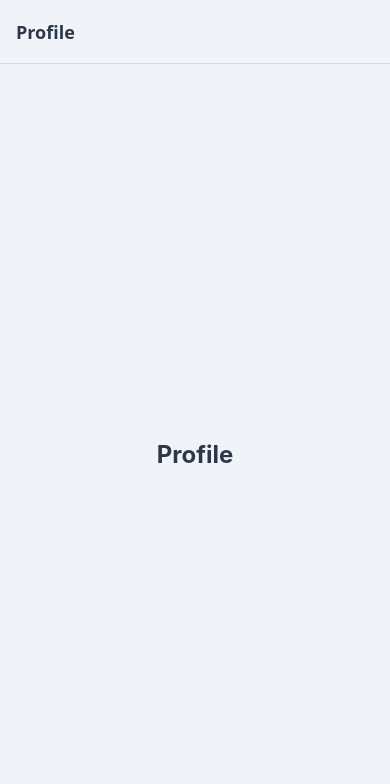
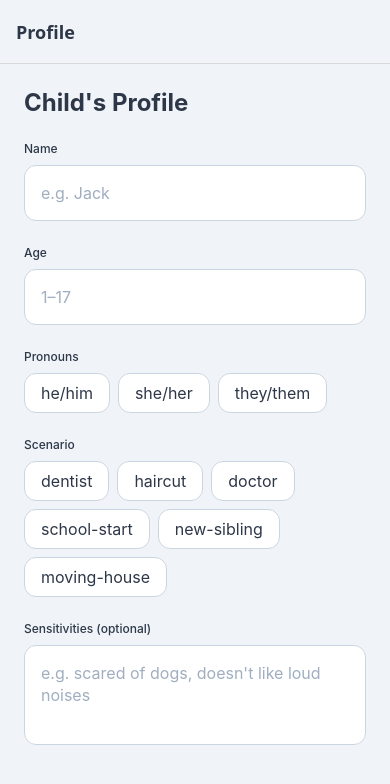
Before and after one commit to letizia-sorrentino/storykind-mobile, a React Native app: screen /Profile in a window 390 px wide. Shown: the top 784 px of the page. Built offline with nearby package versions, Linux system fonts and the light colour scheme.

Commit message:
Sprint 2 (session 1): profile screen scaffold, Field + OptionButton components, profileRepo, theme tokens

```diff
--- a/package.json
+++ b/package.json
@@ -9,6 +9,7 @@
     "web": "expo start --web"
   },
   "dependencies": {
+    "@react-native-async-storage/async-storage": "2.2.0",
     "@react-navigation/native": "^7.2.2",
     "@react-navigation/native-stack": "^7.14.12",
     "expo": "~54.0.33",
--- /dev/null
+++ b/src/components/Field/index.tsx
@@ -0,0 +1,26 @@
+import type { ReactNode } from "react";
+import { StyleSheet, Text, View } from "react-native";
+import { colors, spacing, typography } from "../../constants/theme";
+
+type FieldProps = { label: string; children: ReactNode };
+
+const Field = ({ label, children }: FieldProps) => {
+  return (
+    <View style={styles.container}>
+      <Text style={styles.label}>{label}</Text>
+      {children}
+    </View>
+  );
+};
+
+const styles = StyleSheet.create({
+  container: {
+    gap: spacing.sm,
+  },
+  label: {
+    ...typography.label,
+    color: colors.text,
+  },
+});
+
+export default Field;
--- /dev/null
+++ b/src/components/OptionButton/index.tsx
@@ -0,0 +1,39 @@
+import { StyleSheet, Text, TouchableOpacity } from "react-native";
+import { colors, radius, typography, spacing } from "../../constants/theme";
+
+type OptionButtonProps = {
+  label: string;
+  selected: boolean;
+  onPress: () => void;
+};
+
+const OptionButton = ({ label, selected, onPress }: OptionButtonProps) => {
+  return (
+    <TouchableOpacity
+      style={[styles.container, selected && styles.containerSelected]}
+      onPress={onPress}
+    >
+      <Text style={[styles.label, selected && styles.labelSelected]}>
+        {label}
+      </Text>
+    </TouchableOpacity>
+  );
+};
+const styles = StyleSheet.create({
+  container: {
+    paddingVertical: spacing.sm,
+    paddingHorizontal: spacing.md,
+    borderRadius: radius.md,
+    borderWidth: 1,
+    borderColor: colors.border,
+    backgroundColor: colors.surface,
+  },
+  containerSelected: {
+    backgroundColor: colors.primary,
+    borderColor: colors.primary,
+  },
+  label: { ...typography.body, color: colors.text },
+  labelSelected: { color: colors.surface },
+});
+
+export default OptionButton;
--- a/src/constants/theme.ts
+++ b/src/constants/theme.ts
@@ -1,9 +1,12 @@
 export const colors = {
   background: "#F0F4F8",
+  surface: "#FFFFFF",
   primary: "#9DB4D6",
   accent: "#F6BF5F",
   text: "#2D3748",
   textSubtle: "#718096",
+  border: "#CBD5E0",
+  muted: "#A0AEC0",
 } as const;
 
 export const typography = {
@@ -14,6 +17,7 @@ export const typography = {
   // Body and below: line height 1.4
   body: { fontSize: 16, fontWeight: "400", lineHeight: 22 },
   caption: { fontSize: 13, fontWeight: "400", lineHeight: 18 },
+  label: { fontSize: 12, fontWeight: "500", lineHeight: 16 },
 } as const;
 
 export const spacing = {
--- a/src/screens/GenerateScreen/index.tsx
+++ b/src/screens/GenerateScreen/index.tsx
@@ -8,8 +8,6 @@ const GenerateScreen = () => {
     </View>
   );
 };
-
-export default GenerateScreen;
 
 const styles = StyleSheet.create({
   container: {
@@ -24,3 +22,5 @@ const styles = StyleSheet.create({
     color: colors.text,
   },
 });
+
+export default GenerateScreen;
--- a/src/screens/LibraryScreen/index.tsx
+++ b/src/screens/LibraryScreen/index.tsx
@@ -8,8 +8,6 @@ const LibraryScreen = () => {
     </View>
   );
 };
-
-export default LibraryScreen;
 
 const styles = StyleSheet.create({
   container: {
@@ -24,3 +22,4 @@ const styles = StyleSheet.create({
     color: colors.text,
   },
 });
+export default LibraryScreen;
--- a/src/screens/ProfileScreen/index.tsx
+++ b/src/screens/ProfileScreen/index.tsx
@@ -1,26 +1,116 @@
-import { View, Text, StyleSheet } from "react-native";
-import { colors, typography, spacing } from "../../constants/theme";
+import { useState } from "react";
+import { ScrollView, StyleSheet, Text, TextInput, View } from "react-native";
+import Field from "../../components/Field";
+import OptionButton from "../../components/OptionButton";
+import { colors, radius, typography, spacing } from "../../constants/theme";
+import { PRONOUNS, SCENARIOS } from "../../types";
+import type { Profile } from "../../types";
 
 const ProfileScreen = () => {
+  const [form, setForm] = useState<Partial<Profile>>({});
+
   return (
-    <View style={styles.container}>
-      <Text style={styles.title}>Profile</Text>
-    </View>
+    <ScrollView contentContainerStyle={styles.container}>
+      <Text style={styles.heading}>Child's Profile</Text>
+
+      <Field label="Name">
+        <TextInput
+          style={styles.input}
+          value={form.name ?? ""}
+          onChangeText={(text) => setForm((prev) => ({ ...prev, name: text }))}
+          placeholder="e.g. Jack"
+          placeholderTextColor={colors.muted}
+        />
+      </Field>
+
+      <Field label="Age">
+        <TextInput
+          style={styles.input}
+          value={form.age?.toString() ?? ""}
+          onChangeText={(text) => {
+            const parsed = parseInt(text, 10);
+            setForm((prev) => ({
+              ...prev,
+              age: isNaN(parsed) ? undefined : parsed,
+            }));
+          }}
+          keyboardType="numeric"
+          placeholder="1–17"
+          placeholderTextColor={colors.muted}
+        />
+      </Field>
+
+      <Field label="Pronouns">
+        <View style={styles.optionsRow}>
+          {PRONOUNS.map((option) => (
+            <OptionButton
+              key={option}
+              label={option}
+              selected={form.pronouns === option}
+              onPress={() => setForm((prev) => ({ ...prev, pronouns: option }))}
+            />
+          ))}
+        </View>
+      </Field>
+
+      <Field label="Scenario">
+        <View style={styles.optionsRow}>
+          {SCENARIOS.map((option) => (
+            <OptionButton
+              key={option}
+              label={option}
+              selected={form.scenario === option}
+              onPress={() => setForm((prev) => ({ ...prev, scenario: option }))}
+            />
+          ))}
+        </View>
+      </Field>
+
+      <Field label="Sensitivities (optional)">
+        <TextInput
+          style={[styles.input, styles.inputMultiline]}
+          value={form.sensitivities ?? ""}
+          onChangeText={(text) =>
+            setForm((prev) => ({ ...prev, sensitivities: text }))
+          }
+          placeholder="e.g. scared of dogs, doesn't like loud noises"
+          placeholderTextColor={colors.muted}
+          multiline
+          numberOfLines={3}
+          maxLength={500}
+        />
+      </Field>
+    </ScrollView>
   );
 };
 
-export default ProfileScreen;
-
 const styles = StyleSheet.create({
   container: {
-    flex: 1,
-    backgroundColor: colors.background,
-    alignItems: "center",
-    justifyContent: "center",
     padding: spacing.lg,
+    gap: spacing.lg,
   },
-  title: {
+  heading: {
     ...typography.h1,
     color: colors.text,
   },
+  input: {
+    ...typography.body,
+    borderWidth: 1,
+    borderColor: colors.border,
+    borderRadius: radius.md,
+    padding: spacing.md,
+    color: colors.text,
+    backgroundColor: colors.surface,
+  },
+  inputMultiline: {
+    minHeight: 80,
+    textAlignVertical: "top",
+  },
+  optionsRow: {
+    flexDirection: "row",
+    flexWrap: "wrap",
+    gap: spacing.sm,
+  },
 });
+
+export default ProfileScreen;
--- /dev/null
+++ b/src/types.ts
@@ -0,0 +1,23 @@
+export const PRONOUNS = ["he/him", "she/her", "they/them"] as const;
+export type Pronouns = (typeof PRONOUNS)[number];
+
+export const SCENARIOS = [
+  "dentist",
+  "haircut",
+  "doctor",
+  "school-start",
+  "new-sibling",
+  "moving-house",
+] as const;
+
+export type Scenario = (typeof SCENARIOS)[number];
+
+export type Profile = {
+  id: string;
+  name: string;
+  age: number;
+  pronouns: Pronouns;
+  scenario: Scenario;
+  sensitivities: string;
+  createdAt: string;
+};
```
Also changed, not shown: src/storage/profileRepo.ts (added, +19 -0 lines), 1 other file (tests, documents, lock files or other folders).
